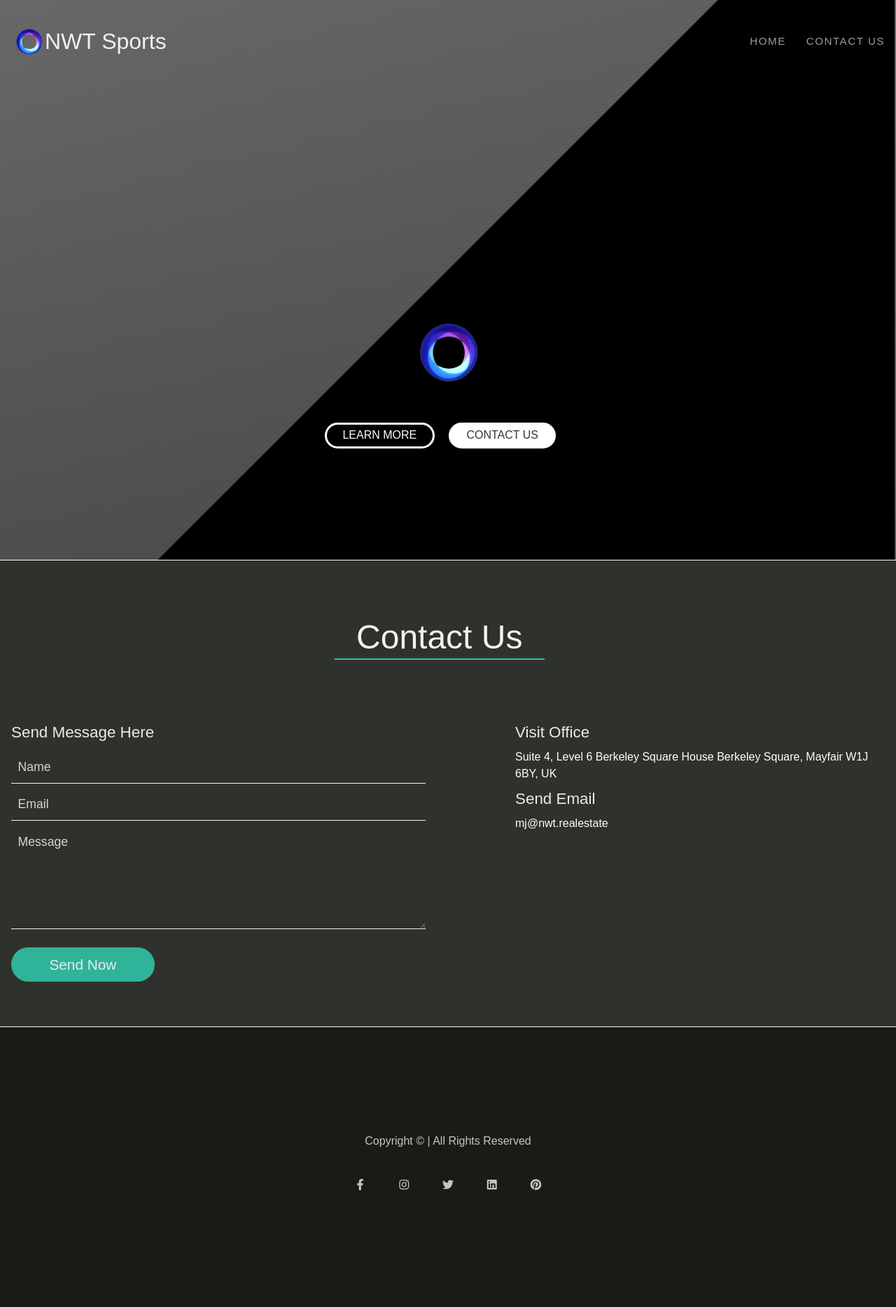
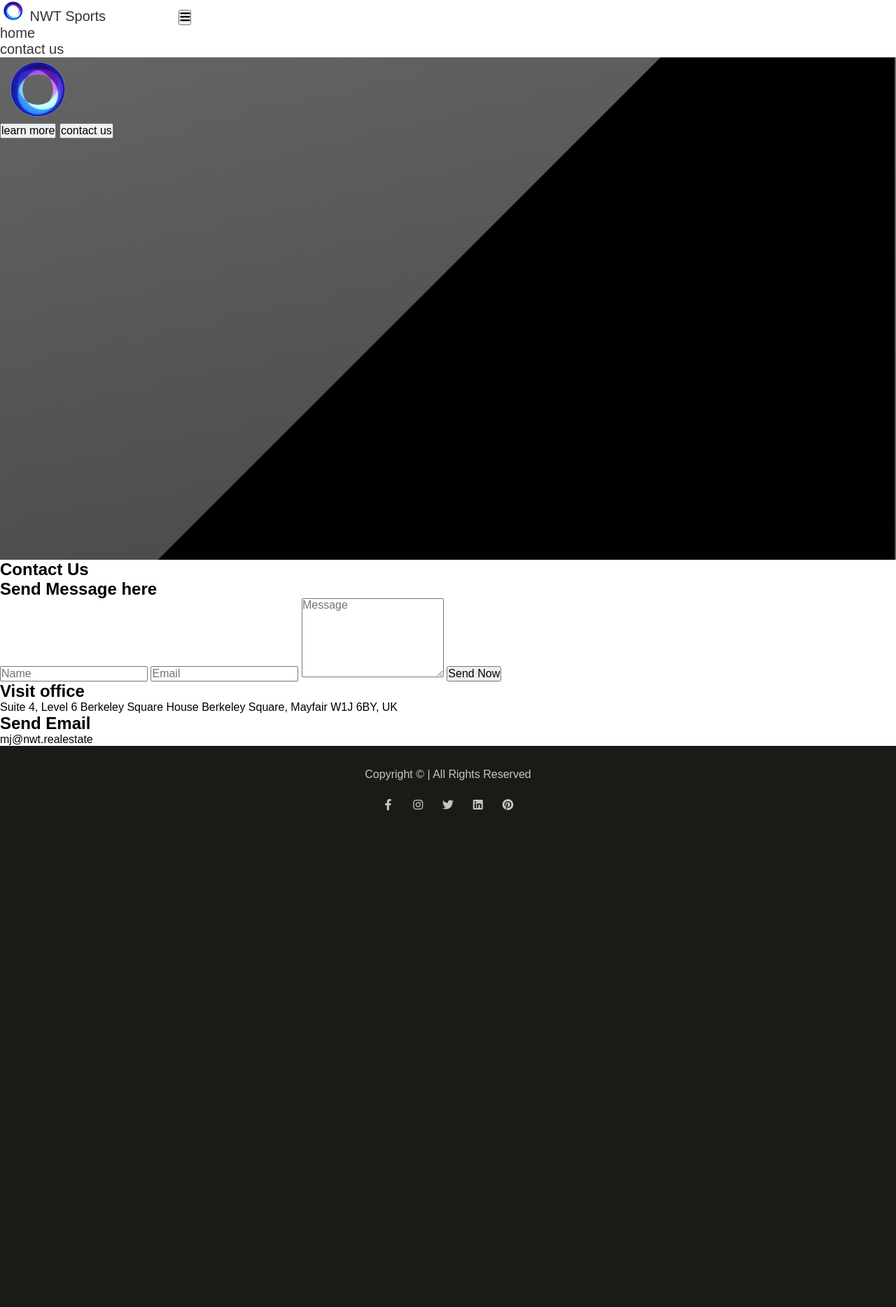
Before and after one commit to DigvijayMandal/nwt-sports, a PHP site: page / in a window 1280 px wide. Shown: the whole page at 70% size. After the commit the page ends 1158 px from the top, so only its background shows below. Run offline with PHP 8.4, Linux system fonts and the light colour scheme; some libraries are stand-ins or nearby versions.

Commit message:
update css

```diff
--- a/css/main.css
+++ b/css/main.css
@@ -10,54 +10,12 @@
     font-family: 'Hind Siliguri', sans-serif;
     padding: 0;
     margin: 0;
-    box-sizing: border-box;
 }
 
-html{
-    color: var(--black);
-    font-size: 1rem;
-    font-weight: 300;
-    line-height: 1.5;
-    text-rendering: optimizeLegibility;
-    scroll-behavior: smooth;
-}
-
-img{
-    width: 100%;
-}
-
-a{
-    text-decoration: none;
-    color: var(--black);
-}
-
-li{
-    list-style-type: none;
-}
-
-button{
-    cursor: pointer;
-    outline: 0;
-    background: transparent;
-}
-
-.container{
-    max-width: 1320px;
-    margin: 0 auto;
-    padding: 0 1rem;
-}
-
-h1,h2,h3,h4,h5,h6{
-    margin: 0.6rem 0;
-    line-height: 1.25;
-    font-weight: 400;
-    text-transform: capitalize;
-}
-
-.center{
-    display: flex;
-    justify-content: center;
-    align-items: center;
+.popup#blur.active{
+    filter: blur(20px);
+    pointer-events: none;
+    user-select: none;
 }
 
 .header{
@@ -70,250 +28,69 @@ h1,h2,h3,h4,h5,h6{
     color: #fff;
     flex-direction: column;
     justify-content: stretch;
+    padding: 0;
 }
 
-.navbar{
-    position: fixed;
-    top: 0;
-    left: 0;
+.header .navbar{
+    background-color: #fff;
+    height: auto;
     width: 100%;
-    background-color: #fff;
-    z-index: 999;
-}
-
-.brand-and-toggler{
-    font-size: 1.65rem;
-    padding: 0.8rem 0;
-    display: flex;
-    justify-content: space-between;
-    align-items: center;
-}
-
-.brand-and-toggler img{
-    width: 3rem;
-}
-
-.navbar-brand{
-    font-weight: 500;
-    color: var(--night-rider);
-}
-
-.navbar-nav{
-    margin: 0.2rem 0 0.6rem 0;
-}
-
-.nav-item{
-    padding: 0.6rem 0;
-}
-
-.nav-link{
-    text-transform: uppercase;
-    font-size: 0.95rem;
-    letter-spacing: 1.5px;
-    font-weight: 400;
-    opacity: 0.65;
     transition: var(--transition);
 }
 
-.nav-link:hover{
-    color: var(--mount-meadow) !important;
+.header .navbar a{
+    margin-right: 100px;
+    text-decoration: none;
+    cursor: pointer;
+    color: var(--night-rider);
+    font-size: 20px;
+    font-weight: 200;
 }
 
-.navbar-toggler{
-    border: none;
+.header .navbar a:hover{
     color: var(--mount-meadow);
 }
 
-.navbar-collapse{
-    display: none;
+.header .navbar .title{
+    color: var(--night-rider);
+    font-weight: 300;
+    margin-left: 30px;
+    display: flex;
 }
 
-.hero-div{
-    position: absolute;
-    flex: 1;
-    flex-direction: column;
-    top: 57%;
-    left: 35%;
+.header .navbar img{
+    height: 30px;
+    width: 35px;
+    padding-right: 3px;
+    justify-content: center;
 }
 
-.hero-div .logo-img{
-    width: 105px;
-    height: 100px;
-    margin-left: 0;
-    padding-left: 0;
-}
-
-.hero-div h1{
-    font-size: 2.55rem;
-    padding-bottom: 0.4rem;
-    text-align: left;
-}
-
-
-
-.hero-btns{
-    margin-top: 3rem;
-}
-
-.hero-btns button{
-    border: 3.5px solid #fff;
-    border-radius: 2rem;
-    padding: 0.4rem 1.4rem;
-    text-transform: uppercase;
-    margin-right: 1rem;
-}
-
-.btn-trans{
-    color: #fff;
-    transition: var(--transition);
-    display: none;
-}
-
-.btn-trans:hover{
-    background: var(--mount-meadow);
-    border-color: var(--mount-meadow);
-}
-
-.btn-white{
-    background: #fff;
-    color: var(--night-rider);
-    transition: var(--transition);
-}
-
-.btn-white:hover{
-    background: transparent;
-    color: #fff;
-}
-
-.our-partners{
-    background-color: var(--black);
-    opacity: 0.9;
-    border-top: 1px solid #fff;
-}
-
-.our-partners .title h2{
-    padding-top: 5rem;
-    border-bottom: 2px solid var(--mount-meadow);
-    width: 300px;
-    text-align: center;
-    margin-left: 37%;
-}
-
-.our-partners .title h2,
-.our-partners .title{
-    color:var(--white-smoke);
-    text-align: center;
-    font-size: 3rem;
-    margin-top: 0;
-}
-
-
-.our-partners-img{
-    width: 300px;
-    height: 175px;
-    margin: 2.5rem auto;
-    padding: 0.5rem;
-}
-
-.our-partners-img img{
-    height: 150px;
-    background-color: var(--white-smoke);
-}
-
-.our-partners-img img:hover{
-    background-color: var(--mount-meadow);
-    transition: var(--transition);
-}
-
-.our-partners-item{
+.header .content-cen{
     text-align: center;
 }
 
-/* Contact */
-.contact{
-    border-top: 1px solid #fff;
-    background-color: var(--black);
-    opacity: 0.9;
-    border-bottom: 1px solid #fff;
-}
-.contact .title h2{
-    margin-top: 0;
-    margin-left: 37%;
-    font-weight: 300;
-    font-size: 3rem;
-    color: var(--white-smoke);
-    padding-top: 5rem;
-    border-bottom: 2px solid var(--mount-meadow);
-    width: 300px;
-    text-align: center;
-}
-.contact .row{
-    margin-top: 2rem;
+.header .content-cen .brand{
+    margin-top: 15%;
 }
 
-.contact .row > div{
-    margin: 2rem 0;
-    padding: 1rem 0;
+.header .content-cen button{
+    margin-top: 30px;
+    background: transparent;
+    color: var(--white-smoke);
+    padding-top: 3px;
+    padding-bottom: 3px;
+    padding-right: 20px;
+    padding-left: 20px;
+    border: 2px solid var(--white-smoke);
+    border-radius: 20px;
+    font-size: 20px;
+    font-weight: 300;
 }
 
-.contact .row > div h2{
-    font-size: 1.4rem;
-    font-weight: 300;
-    opacity: 0.9;
-    color: #fff;
+.header .content-cen button:hover{
+    background: var(--mount-meadow);
 }
 
-.contact-left form input,
-.contact-left form textarea{
-    width: 100%;
-    font-size: 1.1rem;
-    margin: 0.2rem 0;
-    padding: 0.8rem 0.6rem;
-    border: none;
-    border-bottom: 1.5px solid #f0f0f0;
-    outline: 0;
-    background: transparent;
-}
-
-.contact-left form input::placeholder,
-.contact-left form textarea::placeholder{
-    font-size: 1.1rem;
-    font-weight: 300;
-    opacity: 0.8;
-    color: #fff;
-}
-
-.contact-left form input:focus,
-.contact-left form textarea:focus{
-    border-color: var(--night-rider);
-}
-
-.submit-btn{
-    margin: 1rem 0;
-    border: none;
-    font-size: 1.3rem;
-    color: #fff;
-    background: var(--mount-meadow);
-    opacity: 0.9;
-    padding: 0.8rem 3.4rem;
-    border-radius: 2rem;
-    transition: var(--transition);
-}
-
-.submit-btn:hover{
-    background: var(--white-smoke);
-    color: var(--black);
-}
-
-.contact-right{
-    margin: 2rem 0;
-}
-
-.contact-right p{
-    color: #fff;
-}
-
-/* footer */
 .footer{
     text-align: center;
     background: var(--black);
@@ -335,8 +112,8 @@ h1,h2,h3,h4,h5,h6{
 .footer-links a{
     color: var(--white-smoke);
     opacity: 0.8;
-    width: 50px;
-    height: 50px;
+    width: 30px;
+    height: 30px;
     margin: 0 0.4rem;
     border-radius: 50%;
     transition: var(--transition);
@@ -345,86 +122,3 @@ h1,h2,h3,h4,h5,h6{
 .footer-links a:hover{
     background: var(--mount-meadow);
 }
-
-
-/*  Media */
-
-@media  screen and (min-width:500px) {
-    .btn-white{
-        justify-content: center;
-    }
-
-}
-@media screen and (min-width: 768px){
-    .contact .row{
-        display: grid;
-        grid-template-columns: repeat(2, 1fr);
-        column-gap:2rem;
-    }
-    .contact-right > div:first-child{
-        margin-top: 0;
-    }
-}
-@media screen and (min-width: 992px){
-    .navbar{
-        background: transparent;
-        margin-top: 1.4rem;
-    }
-    .navbar .container{
-        display: flex;
-        align-items: center;
-        justify-content: space-between;
-    }
-    .navbar-brand{
-        color: var(--white-smoke);
-        font-size: 2rem;
-    }
-    .navbar-toggler{
-        display: none;
-    }
-    .navbar-collapse{
-        display: block!important;
-    }
-    .navbar-nav{
-        display: flex;
-        margin: 0;
-    }
-    .nav-item{
-        margin-left: 1.8rem;
-    }
-    .nav-link{
-        color: var(--white-smoke);
-    }
-    .hero-div h1{
-        font-size: 3.8rem;
-    }
-    .btn-trans{
-        display: inline-block;
-        margin-right: 0.8rem;
-    }
-
-    /*Change in navbar*/
-    .cng-navbar{
-        -webkit-box-shadow: 0 2px 5px 0 rgba(207, 205, 207, 0.3);
-        -moz-box-shadow: 0 2px 5px 0 rgba(207, 205, 207, 0.3);
-        box-shadow: 0 2px 5px 0 rgba(207, 205, 207, 0.3);
-        margin-top: 0;
-        background: #fff;
-    }
-    .cng-navbar .navbar-brand{
-        color: var(--night-rider)
-    }
-    .cng-navbar .nav-link{
-        color: var(--night-rider);
-    }
-
-}
-
-@media screen and (min-width: 1200px){
-    .contact .row{
-        column-gap: 4rem;
-    }
-    .contact-right{
-        padding-left: 4rem!important;
-    }
-}
```
